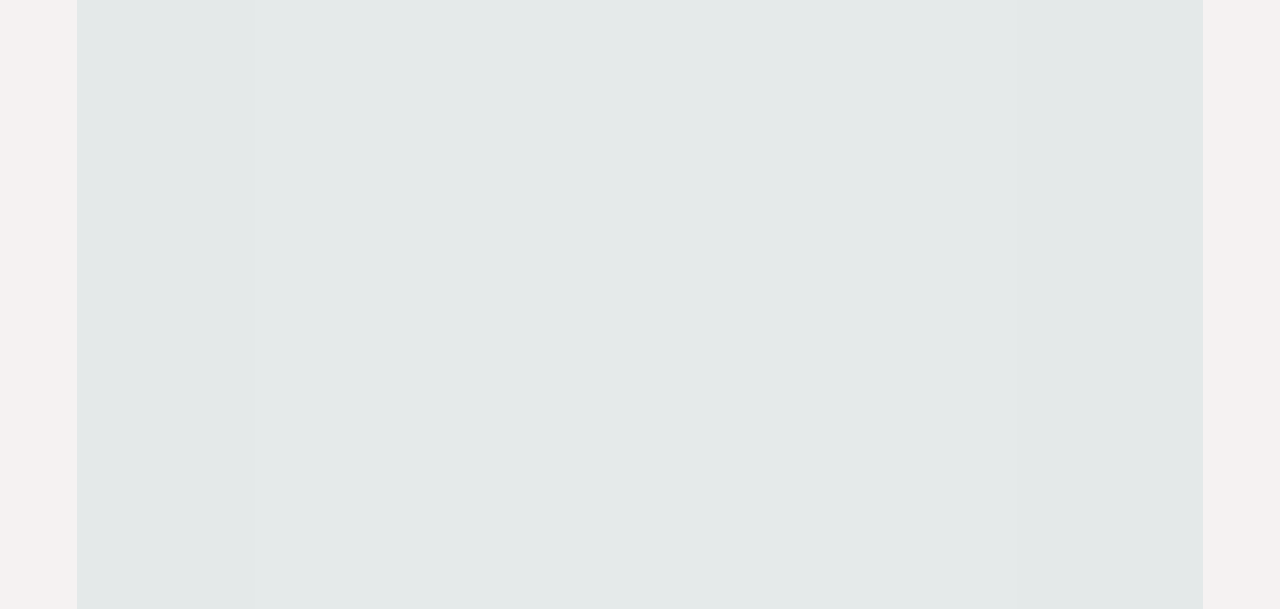
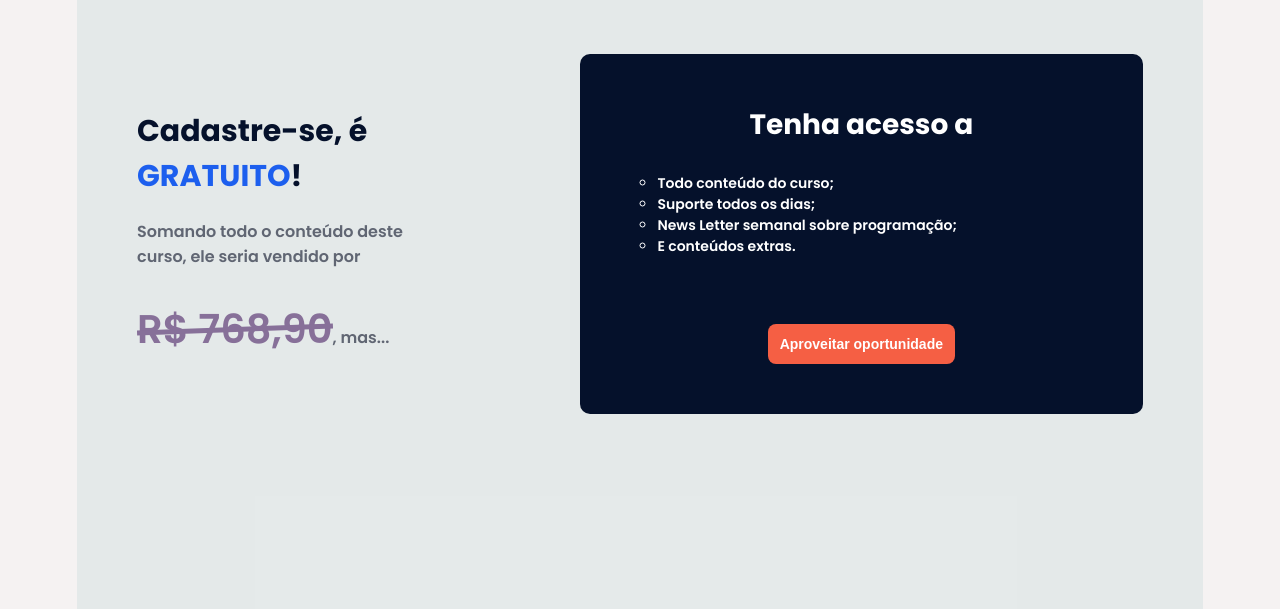
Before and after one commit to filiperv7/salesLandingPage, a plain HTML site: page index.html in a window 1280 px wide. Shown: the part 1791-2400 px from the top of the page. Drawn offline with Linux system fonts and the light colour scheme.

Commit message:
Adding register topic

```diff
--- a/index.html
+++ b/index.html
@@ -12,6 +12,7 @@
     <link rel="stylesheet" href="./styles/style.css">
     <link rel="stylesheet" href="./styles/content.css">
     <link rel="stylesheet" href="./styles/modules.css">
+    <link rel="stylesheet" href="./styles/register.css">
 
     <script src="https://unpkg.com/phosphor-icons"></script>
 
@@ -34,7 +35,7 @@
                         <a href="#modules">Módulos</a>
                     </li>
                     <li>
-                        <a href="#investment">Investimento</a>
+                        <a href="#register">Se cadastrar</a>
                     </li>
                     <li>
                         <a href="#faq">FAQ</a>
@@ -49,7 +50,7 @@
                     <h1>O <strong>curso de programação gratuito</strong> para você começar a aprender do zero! E já sair qualificado a entregar valor ao mercado.</h1>
                     <p>Lorem ipsum dolor sit amet consectetur adipisicing elit. Asperiores deleniti pariatur, corrupti maxime molestias veritatis magnam dolor quidem blanditiis libero eaque explicabo.</p>
 
-                    <button class="register"> <a href="#investment">Se cadastrar</a></button>
+                    <button class="register"> <a href="#register">Se cadastrar</a></button>
                 </div>
 
                 <img src="./assets/rocket.svg" alt="">
@@ -293,8 +294,28 @@
                 </div>
             </section>
 
-            <section id="investment">
+            <section id="register">
+                <aside class="asideLeft">
+                    <h2>Cadastre-se, é <span>GRATUITO</span>!</h2>
+                    <p>Somando todo o conteúdo deste curso, ele seria vendido por </p>
 
+                    <div>
+                        <p class="oldPrice"><span>R$ 768,90</span>, mas... </p>
+                        <span class="scrawl"></span>
+                    </div>
+                </aside>
+
+                <div class="cardRegister">
+                    <h2>Tenha acesso a</h2>
+                    <ul>
+                        <li>Todo conteúdo do curso;</li>
+                        <li>Suporte todos os dias;</li>
+                        <li>News Letter semanal sobre programação;</li>
+                        <li>E conteúdos extras.</li>
+                    </ul>
+
+                    <button>Aproveitar oportunidade</button>
+                </div>
             </section>
 
             <section id="faq">
--- /dev/null
+++ b/styles/register.css
@@ -0,0 +1,112 @@
+#register {
+    --textColorSecundary: #4e5463e1;
+    --priceColor: #877099;
+
+    --shadowButton: #f55f44;
+}
+
+#register {
+    display: flex;
+
+    min-height: 60rem;
+}
+
+#register .asideLeft {
+    flex-basis: 30%;
+
+    display: flex;
+    flex-direction: column;
+}
+
+#register .asideLeft h2 {
+    font-size: 3rem;
+}
+.asideLeft h2 span {
+    color: var(--colorSecundary);
+}
+
+.asideLeft p {
+    margin-top: 2rem;
+
+    font-size: 1.6rem;
+    font-weight: 600;
+
+    color: var(--textColorSecundary);
+}
+
+.asideLeft .oldPrice {
+    margin-top: 3rem;
+}
+.asideLeft .oldPrice span {
+    font-size: 4rem;
+    font-weight: 600;
+
+    color: var(--priceColor);
+}
+
+.asideLeft .scrawl {
+    position: absolute;
+
+    width: 19.6rem;
+    height: .5rem;
+
+    background-color: var(--priceColor);
+
+    margin-top: -3.2rem;
+
+    transform: rotate(-2deg);
+}
+
+#register .cardRegister {
+    position: inherit;
+
+    display: flex;
+    flex-direction: column;
+
+    align-items: center;
+    justify-content: space-between;
+
+    min-height: 36rem;
+    flex-basis: 56%;
+
+    gap: 3rem;
+    padding: 5rem;
+
+    border-radius: 10px;
+    background-color: var(--colorPrimary);
+
+    color: var(--textColorDefault);
+}
+
+.cardRegister h2 {
+    font-size: 2.8rem;
+}
+
+.cardRegister ul{
+    width: 88%;
+
+    margin-top: -4rem;
+}
+.cardRegister ul li {
+    list-style: circle;
+}
+
+.cardRegister button {
+    padding: 1.2rem;
+
+    font-size: 1.4rem;
+    font-weight: 600;
+    color: var(--textColorDefault);
+
+    background-color: var(--colorTerceary);
+    border-radius: 8px;
+    border: none;
+
+    cursor: pointer;
+
+    transition: box-shadow .5s;
+}
+
+.cardRegister button:hover {
+    box-shadow: 1px 1px 16px var(--shadowButton);
+}
```
